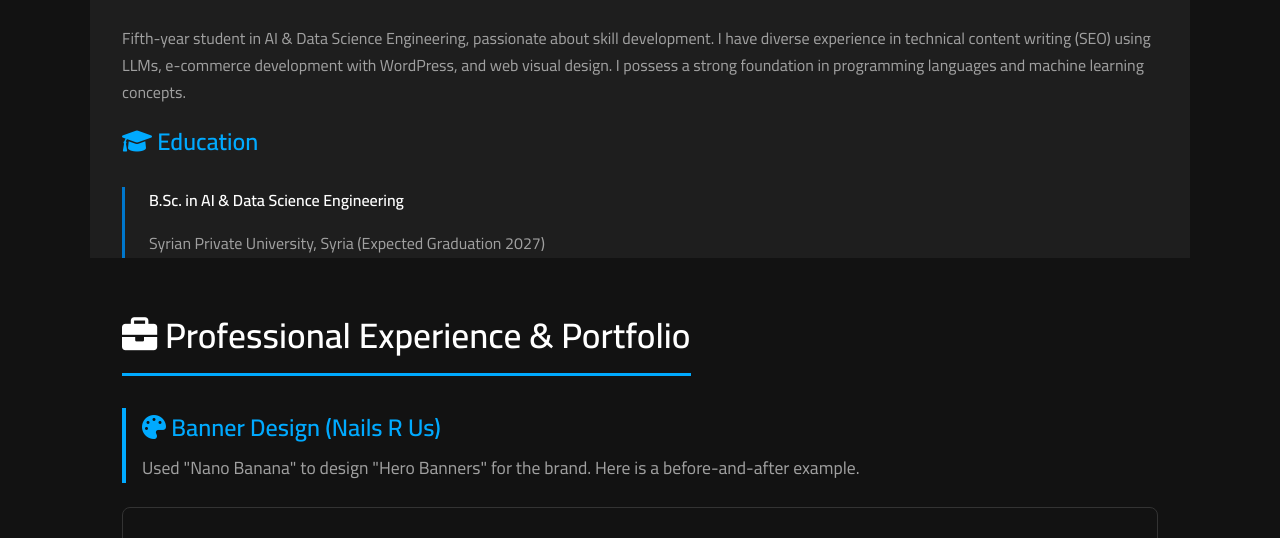
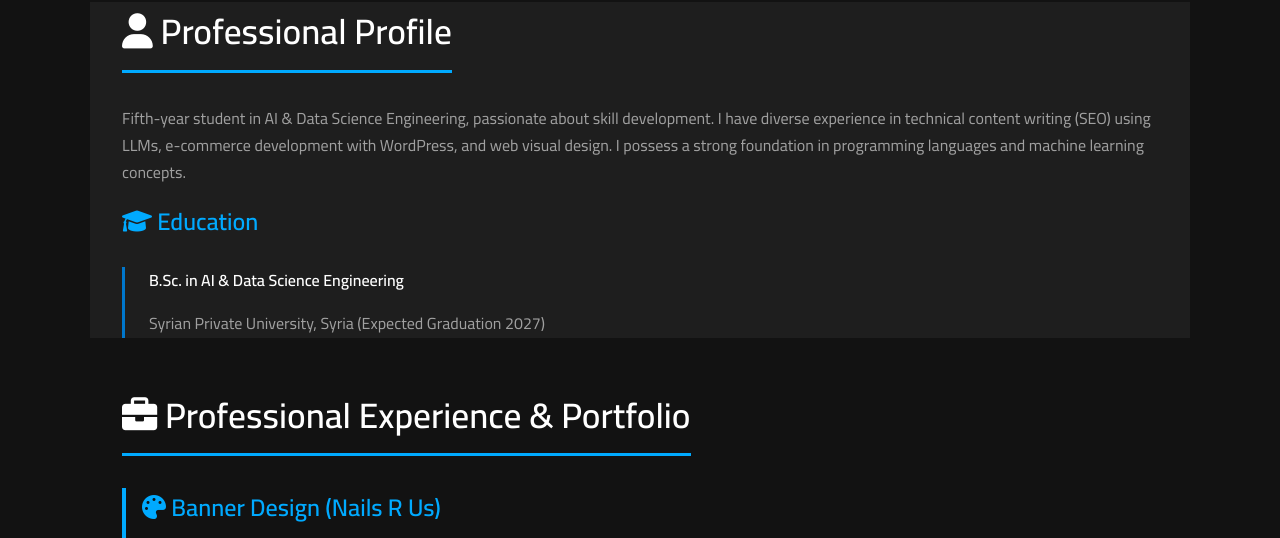
Before and after one commit to HamzaAlSamman/HamzaAlSamman.github.io, a plain HTML site: page index.html in a window 1280 px wide. Shown: the part 718-1256 px from the top of the page. Drawn offline with Linux system fonts and the light colour scheme.

Commit message:
Add files via upload

```diff
--- a/style-ar.css
+++ b/style-ar.css
@@ -198,6 +198,10 @@ header .container {
 }
 
 /* ======== 3. قسم "عني" (About) ======== */
+#about {
+  margin-top: 5rem;
+}
+
 .education-item {
   margin-top: 1.5rem;
   padding-right: 1.5rem; /* RTL change */
--- a/style-en.css
+++ b/style-en.css
@@ -197,6 +197,10 @@ header .container {
 }
 
 /* ======== 3. About Section ======== */
+#about {
+  margin-top: 5rem;
+}
+
 .education-item {
   margin-top: 1.5rem;
   padding-left: 1.5rem; /* LTR change */
```
